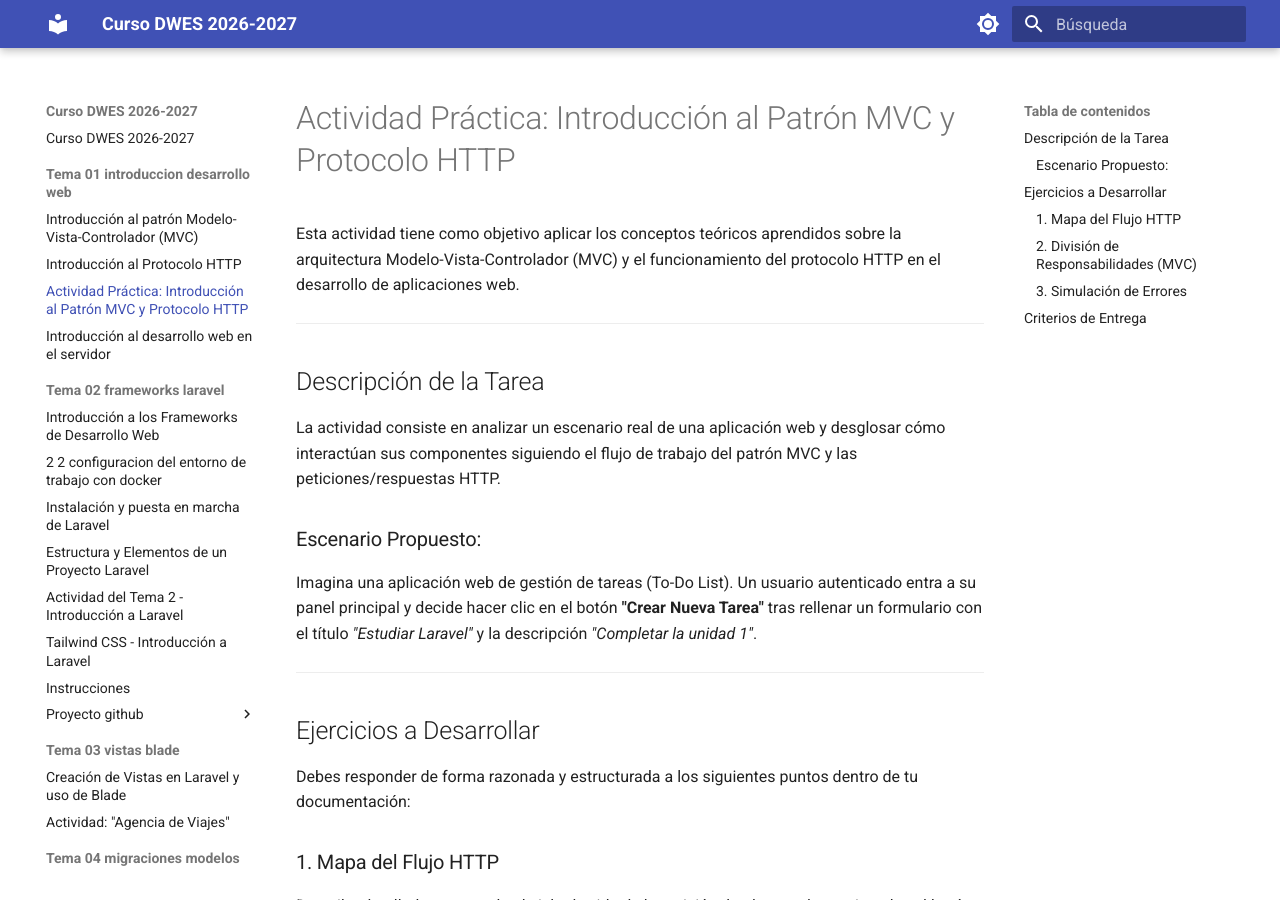
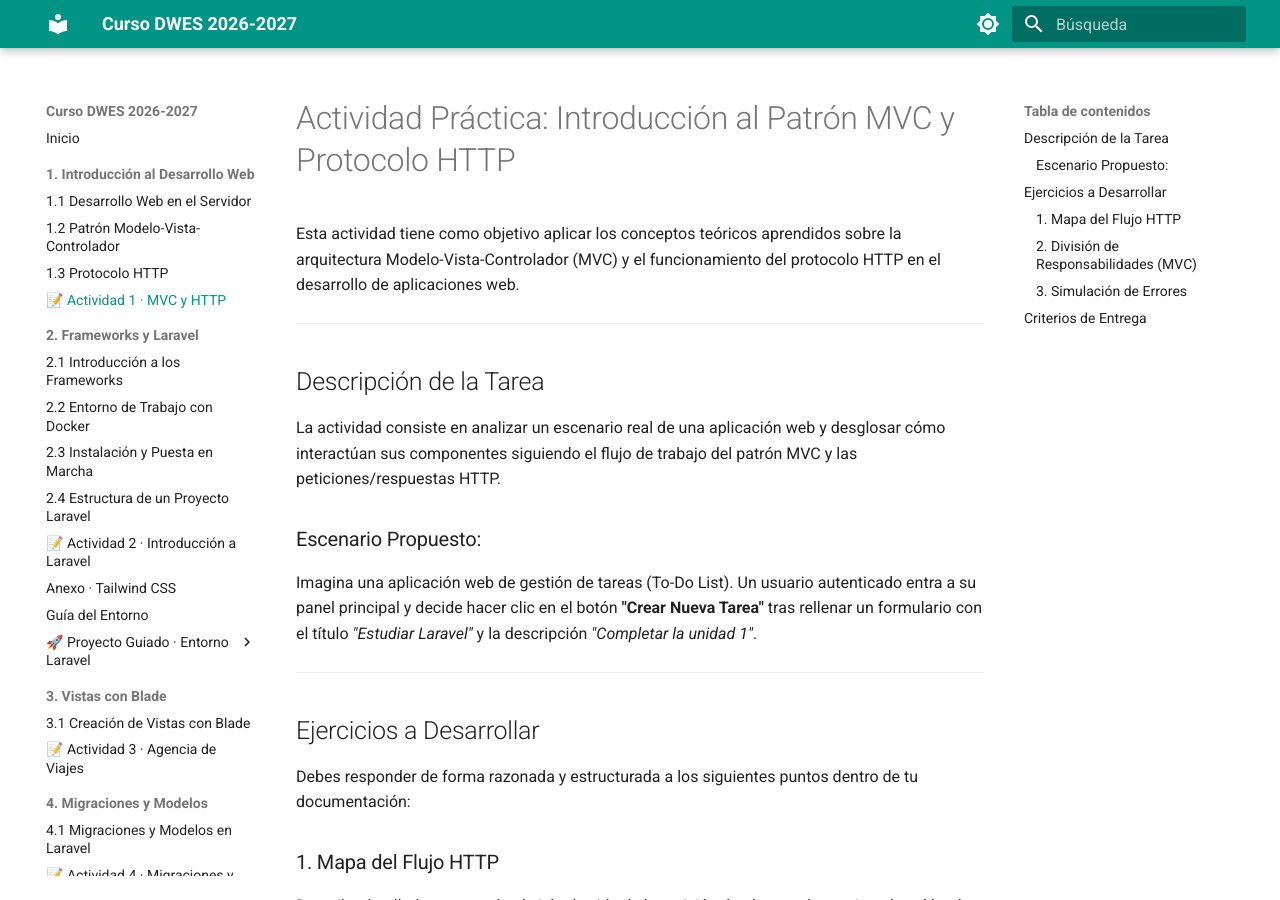
Before and after one commit to evaprofe/CURSO_DWES_2627, an MkDocs documentation site: the page built from docs/tema-01-introduccion-desarrollo-web/1-4.md, in a window 1280 px wide and 900 px high. Built offline with MkDocs 1.6.1 and Material for MkDocs 9.7.7, drawn with Linux system fonts in a browser that asks for light colours; some of the changed lines change nothing that is shown.

Commit message:
Rediseñar navegación y colores

```diff
--- a/mkdocs.yml
+++ b/mkdocs.yml
@@ -9,14 +9,14 @@ theme:
   palette:
     - media: "(prefers-color-scheme: light)"
       scheme: default
-      primary: indigo
-      accent: deep orange
+      primary: teal
+      accent: amber
       toggle:
         icon: material/brightness-7
         name: Activar modo oscuro
     - media: "(prefers-color-scheme: dark)"
       scheme: slate
-      primary: indigo
+      primary: teal
       accent: amber
       toggle:
         icon: material/brightness-4
@@ -25,6 +25,7 @@ theme:
     - navigation.indexes
     - navigation.sections
     - navigation.top
+    - navigation.tracking
     - search.highlight
     - search.suggest
     - content.code.copy
@@ -47,4 +48,62 @@ markdown_extensions:
   - pymdownx.tabbed:
       alternate_style: true
 
+extra_css:
+  - stylesheets/extra.css
+
+nav:
+  - Inicio: index.md
+  - "1. Introducción al Desarrollo Web":
+      - "1.1 Desarrollo Web en el Servidor": tema-01-introduccion-desarrollo-web/introduccion-laravel.md
+      - "1.2 Patrón Modelo-Vista-Controlador": tema-01-introduccion-desarrollo-web/1-2.md
+      - "1.3 Protocolo HTTP": tema-01-introduccion-desarrollo-web/1-3.md
+      - "📝 Actividad 1 · MVC y HTTP": tema-01-introduccion-desarrollo-web/1-4.md
+  - "2. Frameworks y Laravel":
+      - "2.1 Introducción a los Frameworks": tema-02-frameworks-laravel/2-1.md
+      - "2.2 Entorno de Trabajo con Docker": tema-02-frameworks-laravel/2-2-configuracion-del-entorno-de-trabajo-con-docker.md
+      - "2.3 Instalación y Puesta en Marcha": tema-02-frameworks-laravel/2-3-instalacion-y-puesta-en-marcha-de-laravel.md
+      - "2.4 Estructura de un Proyecto Laravel": tema-02-frameworks-laravel/2-4-estructura-y-elementos-de-un-proyecto-laravel.md
+      - "📝 Actividad 2 · Introducción a Laravel": tema-02-frameworks-laravel/2-5-actividad-del-tema-2.md
+      - "Anexo · Tailwind CSS": tema-02-frameworks-laravel/anexos-tailwind-css.md
+      - "Guía del Entorno": tema-02-frameworks-laravel/instrucciones.md
+      - "🚀 Proyecto Guiado · Entorno Laravel":
+          - "Presentación": tema-02-frameworks-laravel/proyecto-github/docs/index.md
+          - "Introducción": tema-02-frameworks-laravel/proyecto-github/introduccion.md
+          - "Requisitos": tema-02-frameworks-laravel/proyecto-github/requisitos.md
+          - "Paso 1 · Preparación": tema-02-frameworks-laravel/proyecto-github/paso1-preparacion.md
+          - "Paso 7 · Docker": tema-02-frameworks-laravel/proyecto-github/paso7-docker.md
+          - "Paso 9 · MySQL": tema-02-frameworks-laravel/proyecto-github/paso9-mysql-cli.md
+          - "Paso 10 · Xdebug": tema-02-frameworks-laravel/proyecto-github/paso10-xdebug.md
+          - "Instrucciones": tema-02-frameworks-laravel/proyecto-github/instrucciones.md
+          - "Conclusión": tema-02-frameworks-laravel/proyecto-github/conclusion.md
+  - "3. Vistas con Blade":
+      - "3.1 Creación de Vistas con Blade": tema-03-vistas-blade/3-1-vistas-con-blade-introduccion-a-laravel.md
+      - "📝 Actividad 3 · Agencia de Viajes": tema-03-vistas-blade/3-2-actividad-del-tema-3-introduccion-a-laravel.md
+  - "4. Migraciones y Modelos":
+      - "4.1 Migraciones y Modelos en Laravel": tema-04-migraciones-modelos/4-1-migraciones-y-modelos-con-laravel-introduccion-a-laravel.md
+      - "📝 Actividad 4 · Migraciones y Modelos": tema-04-migraciones-modelos/4-2-actividad-del-tema-4-introduccion-a-laravel.md
+  - "5. Controladores de Laravel":
+      - "5.1 Controladores": tema-05-controladores/5-1-controladores-de-laravel-introduccion-a-laravel.md
+      - "5.2 Relaciones Uno a Muchos": tema-05-controladores/unidad-5-2-relaciones-uno-a-muchos-en-laravel-introduccion-a-laravel.md
+      - "📝 Actividad 5 · Controladores y Rutas": tema-05-controladores/actividad-del-tema-5-introduccion-a-laravel.md
+  - "6. Desarrollo CRUD Completo":
+      - "6.1 Desarrollo de un CRUD": tema-06-crud-completo/6-1-desarrollo-de-un-crud-completo-en-laravel-parte-1-introduccion-a-laravel.md
+      - "📝 Actividad 6 · CRUD de Productos": tema-06-crud-completo/6-2-actividad-del-tema-6-introduccion-a-laravel.md
+  - "7. Validaciones, Rutas y Mensajes":
+      - "7.1 Validaciones y Rutas Resource": tema-07-validaciones-rutas-mensajes/7-1-validaciones-rutas-resource-y-mensajes-del-sistema-introduccion-a-laravel.md
+      - "📝 Actividad 7 · Validaciones del CRUD": tema-07-validaciones-rutas-mensajes/actividad-del-tema-7-introduccion-a-laravel.md
+  - "8. API REST":
+      - "8.1 Creación de API REST": tema-08-api-rest/8-1-apis-restful-introduccion-a-laravel.md
+      - "8.2 API con Sanctum": tema-08-api-rest/8-2-apis-con-sanctum-introduccion-a-laravel.md
+      - "📝 Actividad 8 · API de Productos": tema-08-api-rest/8-3-actividad-del-tema-8-introduccion-a-laravel.md
+  - "9. Seeders, Factories y Faker":
+      - "9.1 Datos Iniciales y de Prueba": tema-09-seeders-factories-faker/9-1-creacion-de-datos-iniciales-y-de-prueba-seeders-factories-y-faker-introduccion-a-laravel.md
+      - "📝 Actividad 9 · Generación de Datos": tema-09-seeders-factories-faker/actividad-del-tema-9-introduccion-a-laravel.md
+  - "10. Despliegue de Aplicaciones Web":
+      - "10.1 Introducción al Despliegue": tema-10-despliegue/10-1-introduccion-al-despliegue-de-aplicaciones-web-introduccion-a-laravel.md
+      - "10.2 Aplicación PHP Sencilla": tema-10-despliegue/10-2-aplicacion-simple-con-estructura-precaria-php-introduccion-a-laravel.md
+      - "10.3 Aplicación Laravel Completa": tema-10-despliegue/10-3-aplicacion-completa-con-estructura-de-laravel-introduccion-a-laravel.md
+      - "10.4 Despliegue en Render": tema-10-despliegue/10-4-despliegue-en-paas-render-introduccion-a-laravel.md
+      - "📝 Actividad 10 · Despliegue": tema-10-despliegue/10-5-actividad-del-tema-10-introduccion-a-laravel.md
+
 copyright: IES JUAN DE GARAY - 2º DWES · Curso original de Beteta adaptado por Eva María Gómez Abad
```
